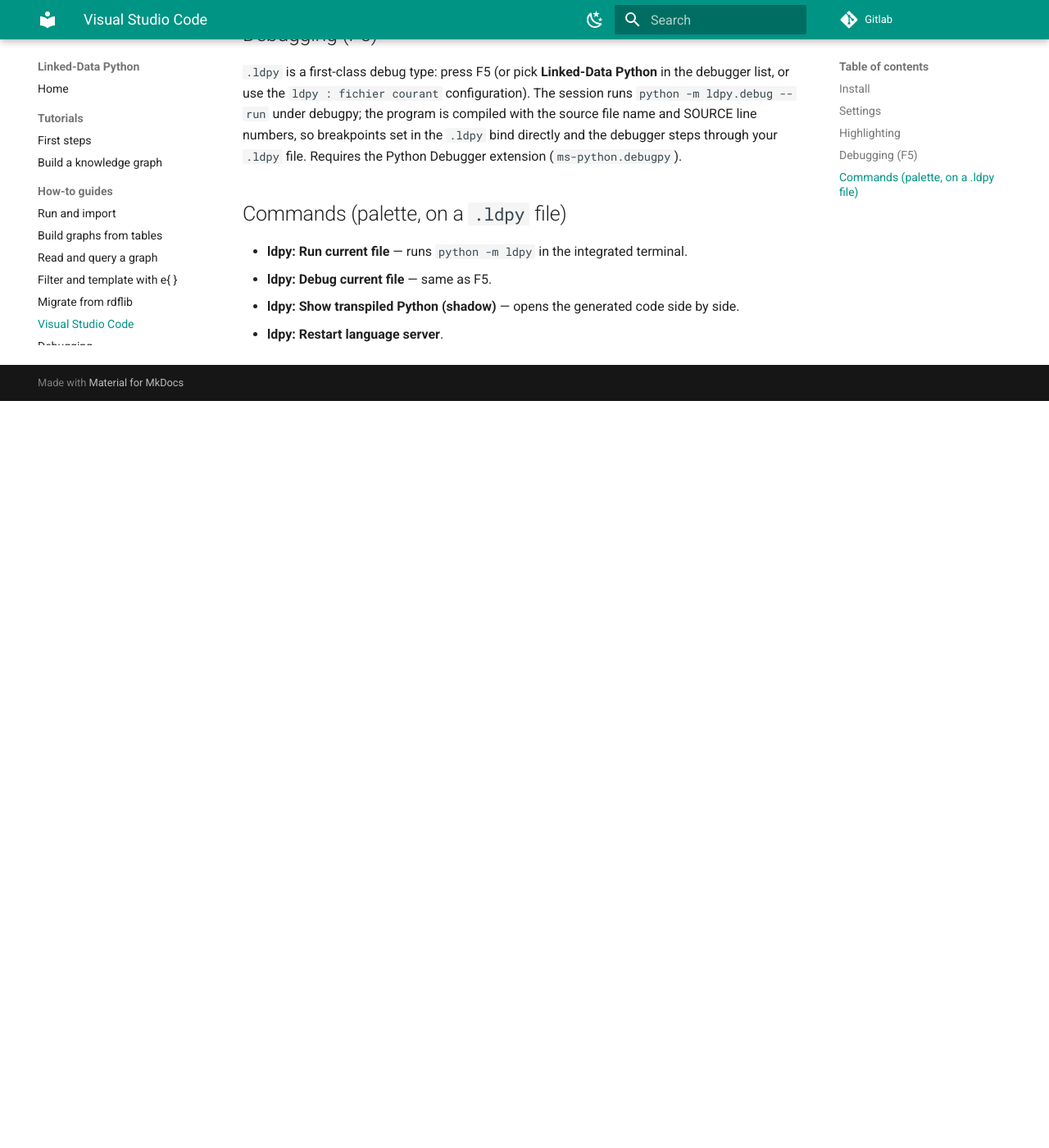
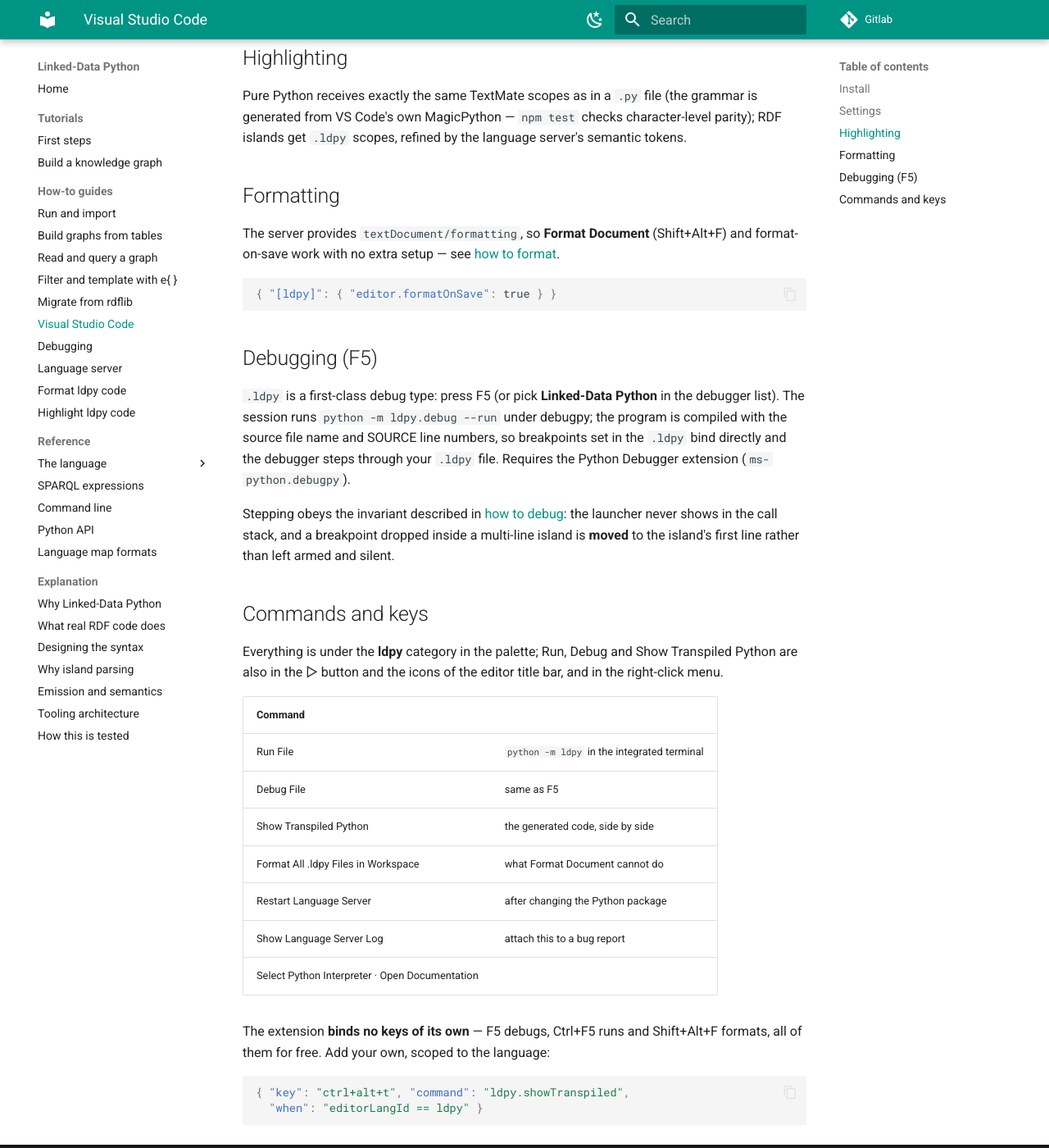
Before and after one commit to linked-data-python/ldpy, an MkDocs documentation site: the page built from docs/how-to/use-vscode.md, in a window 1280 px wide and 1400 px high, scrolled down 990 px. Shown: the whole window at 82% size. Built offline with MkDocs 1.6.1 and Material for MkDocs 9.7.7, drawn with Linux system fonts in a browser that asks for light colours; before the commit the page ends 1479 px from its top, so only the background shows below that; some of the changed text lies outside the part shown.

Commit message:
doc : la page VS Code suit la surface revue (fiches vscode/104-105)
Réglages (lineLength, trace.server, défaut vide de pythonPath), formatage,
invariant de pas à pas, commandes catégorisées et l'absence assumée de
raccourci par défaut.

Co-Authored-By: Claude Fable 5 <noreply@anthropic.com>

````diff
--- a/docs/how-to/use-vscode.md
+++ b/docs/how-to/use-vscode.md
@@ -7,19 +7,29 @@ through the language server, and run/debug commands.
 ## Install
 
 1. Install the extension (from the marketplace, or from source:
-   `npm install && npx tsc -p .` in `vscode-ldpy`, then F5 / `vsce package`).
-2. Make sure the Python that VS Code uses has ldpy available, plus the
-   optional backends: `pip install python-lsp-server pyflakes debugpy`.
+   `npm ci && npm run compile` in `vscode-ldpy`, then F5 / `npm run package`).
+2. Give the Python that VS Code uses everything the editor needs:
+
+   ```text
+   pip install "linked-data-python[lsp,debug,format]"
+   ```
+
 3. The interpreter is taken from `ldpy.pythonPath` if you set it, otherwise
-   from the Python extension's active interpreter, otherwise `python3`.
+   from the Python extension's active interpreter, otherwise `python3`
+   (`python` on Windows). **The status bar shows which one was found and
+   which version of the package it carries** — click it to change.
 
 ## Settings
 
 | Setting | Default | Effect |
 |---|---|---|
-| `ldpy.pythonPath` | *(unset)* | interpreter carrying ldpy, the LSP, debugpy |
+| `ldpy.pythonPath` | *(empty)* | interpreter carrying ldpy, the LSP, debugpy, black |
 | `ldpy.backend` | `pylsp` | Python language server for delegation, or `none` |
 | `ldpy.buildDirectory` | `.ldpy-build` | where shadow `.py` files are built |
+| `ldpy.lineLength` | `88` | line length used by the formatter |
+| `ldpy.trace.server` | `off` | log the LSP traffic, for bug reports |
+
+Changing the first three restarts the language server.
 
 ## Highlighting
 
@@ -28,20 +38,51 @@ Pure Python receives exactly the same TextMate scopes as in a `.py` file
 checks character-level parity); RDF islands get `.ldpy` scopes, refined by
 the language server's semantic tokens.
 
+## Formatting
+
+The server provides `textDocument/formatting`, so **Format Document**
+(Shift+Alt+F) and format-on-save work with no extra setup — see
+[how to format](format.md).
+
+```json
+{ "[ldpy]": { "editor.formatOnSave": true } }
+```
+
 ## Debugging (F5)
 
 `.ldpy` is a first-class debug type: press F5 (or pick **Linked-Data
-Python** in the debugger list, or use the `ldpy : fichier courant`
-configuration). The session runs `python -m ldpy.debug --run` under
-debugpy; the program is compiled with the source file name and SOURCE line
-numbers, so breakpoints set in the `.ldpy` bind directly and the debugger
+Python** in the debugger list). The session runs `python -m ldpy.debug --run`
+under debugpy; the program is compiled with the source file name and SOURCE
+line numbers, so breakpoints set in the `.ldpy` bind directly and the debugger
 steps through your `.ldpy` file. Requires the Python Debugger extension
 (`ms-python.debugpy`).
 
-## Commands (palette, on a `.ldpy` file)
+Stepping obeys the invariant described in [how to debug](debug.md): the
+launcher never shows in the call stack, and a breakpoint dropped inside a
+multi-line island is **moved** to the island's first line rather than left
+armed and silent.
 
-- **ldpy: Run current file** — runs `python -m ldpy` in the integrated terminal.
-- **ldpy: Debug current file** — same as F5.
-- **ldpy: Show transpiled Python (shadow)** — opens the generated code
-  side by side.
-- **ldpy: Restart language server**.
+## Commands and keys
+
+Everything is under the **ldpy** category in the palette; Run, Debug and Show
+Transpiled Python are also in the ▷ button and the icons of the editor title
+bar, and in the right-click menu.
+
+| Command | |
+|---|---|
+| Run File | `python -m ldpy` in the integrated terminal |
+| Debug File | same as F5 |
+| Show Transpiled Python | the generated code, side by side |
+| Format All .ldpy Files in Workspace | what Format Document cannot do |
+| Restart Language Server | after changing the Python package |
+| Show Language Server Log | attach this to a bug report |
+| Select Python Interpreter · Open Documentation | |
+
+The extension **binds no keys of its own** — F5 debugs, Ctrl+F5 runs and
+Shift+Alt+F formats, all of them for free. Add your own, scoped to the
+language:
+
+```json
+{ "key": "ctrl+alt+t", "command": "ldpy.showTranspiled",
+  "when": "editorLangId == ldpy" }
+```
````
